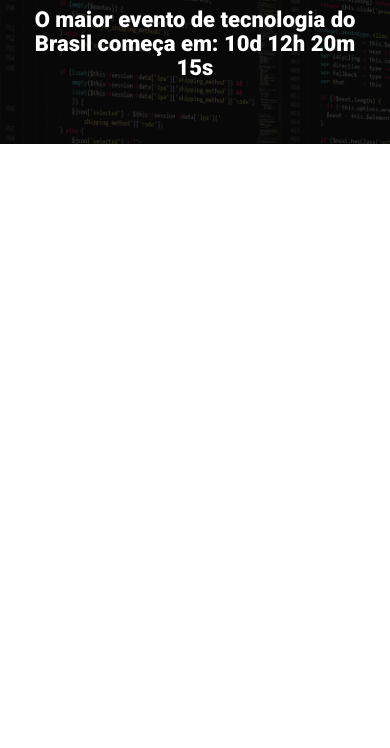
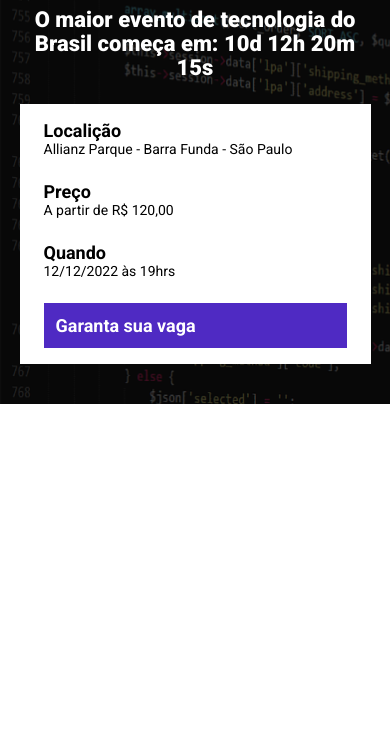
Before and after one commit to nicolas-sou/Ebac_tech_talks, a website built with Parcel: page src/index.html in a window 390 px wide. Shown: the part 96-844 px from the top of the page. Built offline with nearby package versions, Linux system fonts and the light colour scheme.

Commit message:
Contrução do cabeçalho

```diff
--- a/src/index.html
+++ b/src/index.html
@@ -19,6 +19,25 @@
             <p class="hero__text">
                 O maior evento de tecnologia do Brasil começa em: 10d 12h 20m 15s
             </p>
+            <div class="infos-bar">
+                <ul class="infos-bar__infos">
+                    <li class="infos-bar__infos__item" >
+                        <b>Localição</b>
+                        Allianz Parque - Barra Funda - São Paulo
+                    </li>
+                    <li class="infos-bar__infos__item" >
+                        <b>Preço</b>
+                        A partir de R$ 120,00
+                    </li>
+                    <li class="infos-bar__infos__item" >
+                        <b>Quando</b>
+                        12/12/2022 às 19hrs
+                    </li>
+                </ul>
+                <a href="#" class="button button--primary">
+                    Garanta sua vaga
+                </a>
+            </div>
         </div>
     </header>
 
--- /dev/null
+++ b/src/styles/components/_buttons.scss
@@ -0,0 +1,23 @@
+.button {
+    padding: 12px;
+    font-size: 18px;
+    font-weight: bold;
+    text-decoration: none;
+    text-align: center;
+    white-space: nowrap;
+
+    &--primary {
+        color: #fff;
+        background-color: #4f2ac3;
+    }
+
+    @media (max-width: 640px){
+        display: block;
+        width: 100%;
+    }
+
+    @media (max-width: 1024px) {
+        display: flex;
+        align-items: center;
+    }
+}
--- /dev/null
+++ b/src/styles/components/_infos_bar.scss
@@ -0,0 +1,40 @@
+.infos-bar {
+    padding: 16px 24px;
+    background-color: #fff;
+    display: flex;
+    justify-content: space-between;
+
+    &__infos {
+        display: flex;
+        gap: 40px;
+
+        &__item {
+            font-size: 14px;
+            color: #000;
+
+            b {
+                color: #000;
+                font-size: 18px;
+                display: block;
+            }
+        }
+    }
+
+    @media (max-width: 640px) {
+        display: block;
+
+        &__infos {
+            display: block;
+
+            &__item {
+                margin-bottom: 24px;
+            }
+        }
+    }
+
+    @media (max-width: 1024px) {
+        &__infos {
+            gap: 16px;
+        }
+    }
+}
--- a/src/styles/main.scss
+++ b/src/styles/main.scss
@@ -1,4 +1,6 @@
 @use 'hero';
+@use 'components/infos_bar';
+@use 'components/buttons';
 
 * {
     margin: 0;
@@ -6,6 +8,7 @@
     box-sizing: border-box;
     font-family: Roboto, sans-serif;
     color: #fff;
+    list-style: none;
 }
 
 .container {
```
